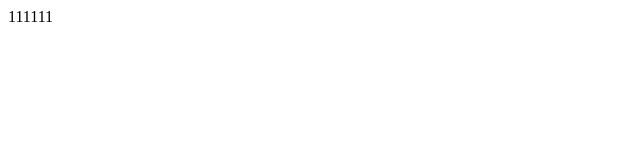
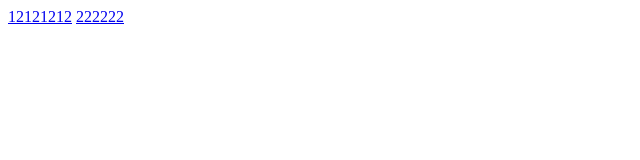
Before and after one commit to jensenliao/test, a plain HTML site: page index.html in a window 1280 px wide. Shown: the whole page, without its empty margins (0-640 px from the left). Drawn offline with Linux system fonts and the light colour scheme.

Commit message:
Update index.html

```diff
--- a/index.html
+++ b/index.html
@@ -1,5 +1,6 @@
 <html>
- <body>
-   111111
-   </body>
- <html>
+<body>
+ <a href="http://www.agoodme.com/preview/tid=157a882ff1ffd978">12121212</a>
+ <a href="http://jkzp.adnonstop.com/D242_2hz0u1_449950/janeplus.html?jump=0&from=singlemessage&isappinstalled=0">222222</a>
+</body>
+<html>
```
